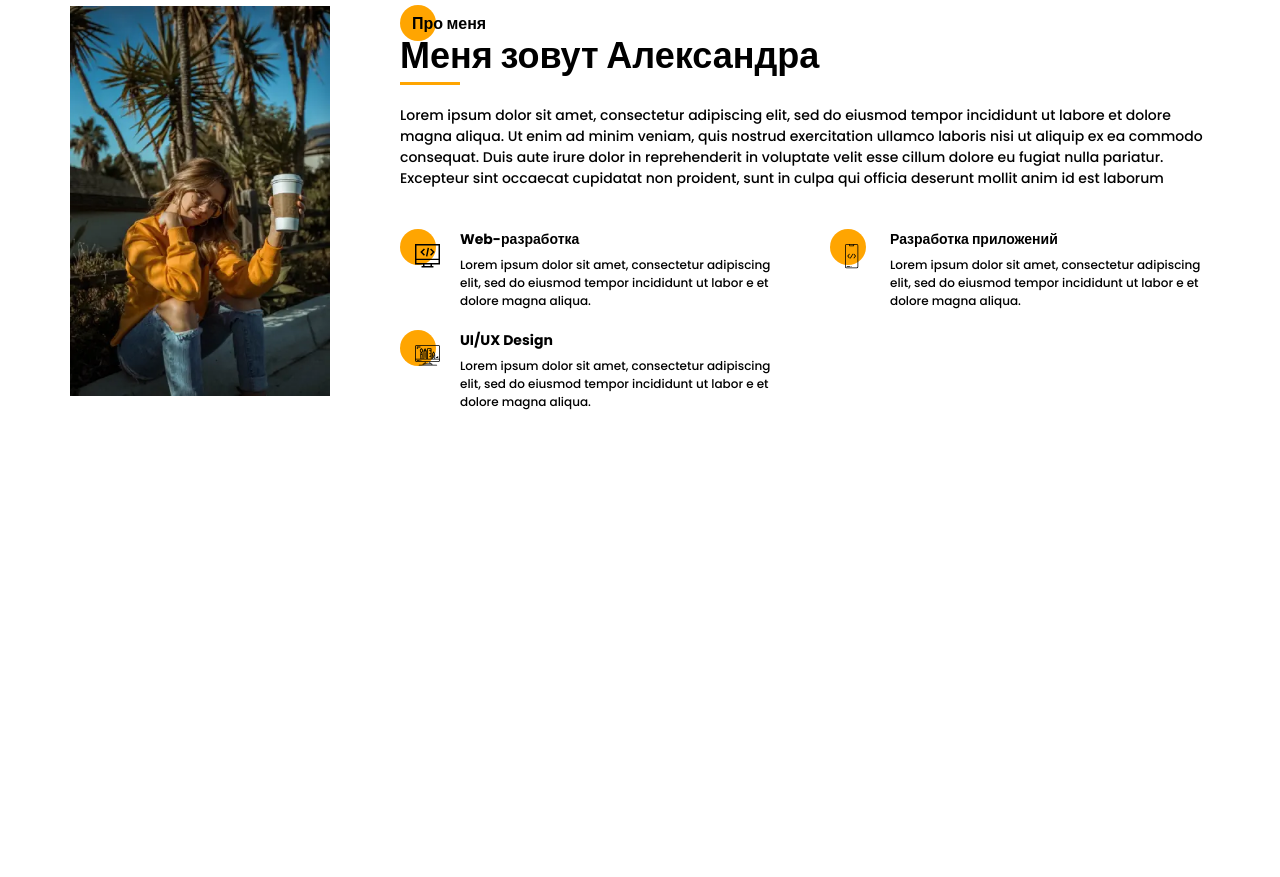
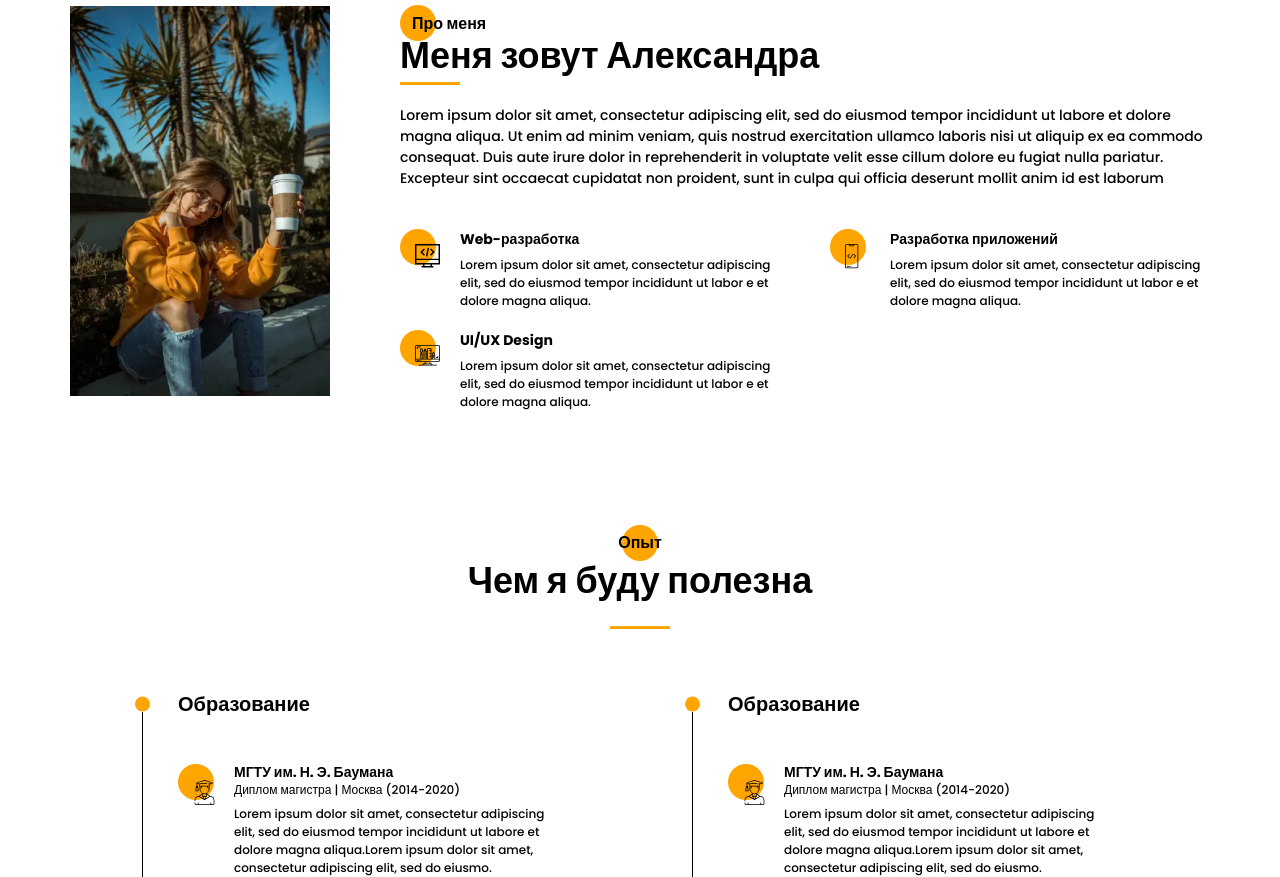
Before and after one commit to Alex-Sapon/portfolio, a website: page Porfolio/index.html in a window 1280 px wide. Shown: the part 914-1791 px from the top of the page. Before the commit the page ends 1325 px from the top, so only its background shows below. Drawn offline with nearby package versions, Linux system fonts and the light colour scheme; files that its build step writes are made by us from their sources; files whose address does not match are found by name.

Commit message:
add 50% html and styles feature/experience

```diff
--- a/#src/scss/Blocks/about-me.scss
+++ b/#src/scss/Blocks/about-me.scss
@@ -2,7 +2,7 @@
     padding-top: 120px;
     &__wrapper {
         display: grid;
-        grid-template-columns: repeat(auto-fit, minmmax(300px, 1fr) minmax(400px, 1fr));
+        grid-template-columns: repeat(2, minmmax(300px, 1fr) minmax(300px, 1fr));
         grid-template-rows: auto;
         grid-auto-rows: auto;
         column-gap: 70px;
--- a/#src/scss/Blocks/experience.scss
+++ b/#src/scss/Blocks/experience.scss
@@ -0,0 +1,106 @@
+.experience {
+    padding-top: 120px;
+    &__title {
+        position: relative;
+        text-align: center;
+        margin-bottom: 6px;
+        @include circle;
+        &:before {
+            top: 50%;
+            left: 50%;
+            transform: translate(-50%, -50%);
+        }
+    }
+
+    &__subtitle {
+        text-align: center;
+        margin-bottom: 25px;
+    }
+    &__wrapper {
+        display: grid;
+        grid-template-columns: 415px 415px;
+        column-gap: 135px;
+        padding: 60px 65px 0 65px;
+    }
+
+    &__col {
+    }
+
+    &__item {
+    }
+
+    &__item-title {
+        position: relative;
+        padding-left: 43px;
+        &::before {
+            content: '';
+            display: block;
+            position: absolute;
+            width: 15px;
+            height: 15px;
+            left: 0;
+            top: 50%;
+            transform: translateY(-50%);
+            border-radius: 100%;
+            background-color: $secondColor;
+        }
+    }
+
+    &__item-aducation {
+        position: relative;
+        display: grid;
+        grid-template-columns: 56px 1fr;
+        grid-template-rows: auto;
+        grid-auto-rows: auto;
+        padding: 45px 0 0 43px;
+        &::before {
+            content: '';
+            display: block;
+            position: absolute;
+            width: 1px;
+            height: calc(100% + 7.5px);
+            top: -7.5px;
+            left: 7px;
+            background-color: $mainColor;
+
+
+        }
+    }
+
+    &__item-image {
+        position: relative;
+        @include circle;
+            &:before {
+                top: 0%;
+                left: 0%;
+                // transform: translate(-50%, -50%);
+        }
+        img {
+            padding: 16px 0 0 16px;
+        }
+    }
+
+    &__item-address {
+
+    }
+
+    &__item-address-title {
+        font-weight: 700;
+        font-size: 1.4rem;
+        line-height: 1.7rem;
+    }
+
+    &__item-subtitle {
+        font-size: 1.2rem;
+        line-height: 1.8rem;
+            }
+
+    &__item-text {
+        font-size: 1.2rem;
+        line-height: 1.8rem;
+        grid-column: 2 / 3;
+    }
+    .divider {
+        margin: 0 auto;
+    }
+}
--- a/Porfolio/index.html
+++ b/Porfolio/index.html
@@ -124,7 +124,57 @@
         </div>
     </div>
 </section>
-
+    <section class="experience">
+    <div class="container">
+        <h2 class="experience__title title title_fs16">Опыт</h2>
+        <div class="experience__subtitle title title_fs36">Чем я буду полезна</div>
+        <div class="divider"></div>
+        <div class="experience__wrapper">
+            <div class="experence__col">
+                <ul>
+                    <li>
+                        <div class="experience__item">
+                            <h3 class="experience__item-title title title_fs20">Образование</h3>
+                            <div class="experience__item-aducation">
+                                <div class="experience__item-image">
+                                    <picture><source srcset="img/university.svg" type="image/webp"><img src="img/university.svg" alt="university"></picture>
+                                </div>
+                                <div class="experience__item-address">
+                                    <h4 class="experience__item-address-title">МГТУ им. Н. Э. Баумана</h4>
+                                    <div class="experience__item-subtitle">Диплом магистра | Москва (2014-2020)</div>
+                                </div>
+                                <div class="experience__item-text">
+                                    Lorem ipsum dolor sit amet, consectetur adipiscing elit, sed do eiusmod tempor incididunt ut labore et dolore magna aliqua.Lorem ipsum dolor sit amet, consectetur adipiscing elit, sed do eiusmo.
+                                </div>
+                            </div>
+                        </div>
+                    </li>
+                </ul>
+            </div>
+            <div class="experence__col">
+                <ul>
+                    <li>
+                        <div class="experience__item">
+                            <h3 class="experience__item-title title title_fs20">Образование</h3>
+                            <div class="experience__item-aducation">
+                                <div class="experience__item-image">
+                                    <picture><source srcset="img/university.svg" type="image/webp"><img src="img/university.svg" alt="university"></picture>
+                                </div>
+                                <div class="experience__item-address">
+                                    <h4 class="experience__item-address-title">МГТУ им. Н. Э. Баумана</h4>
+                                    <div class="experience__item-subtitle">Диплом магистра | Москва (2014-2020)</div>
+                                </div>
+                                <div class="experience__item-text">
+                                    Lorem ipsum dolor sit amet, consectetur adipiscing elit, sed do eiusmod tempor incididunt ut labore et dolore magna aliqua.Lorem ipsum dolor sit amet, consectetur adipiscing elit, sed do eiusmo.
+                                </div>
+                            </div>
+                        </div>
+                    </li>
+                </ul>
+            </div>
+        </div>
+    </div>
+</section>
 
 
 
```
Also changed, not shown: #src/_experience.html (+51 -0 lines), #src/img/courses.svg (added), #src/img/designer.svg (added), #src/img/developer.svg (added), #src/img/university.svg (added), Porfolio/css/style.css, Porfolio/css/style.min.css, Porfolio/img/courses.svg (added), Porfolio/img/designer.svg (added), Porfolio/img/developer.svg (added), Porfolio/img/university.svg (added), README.md.
